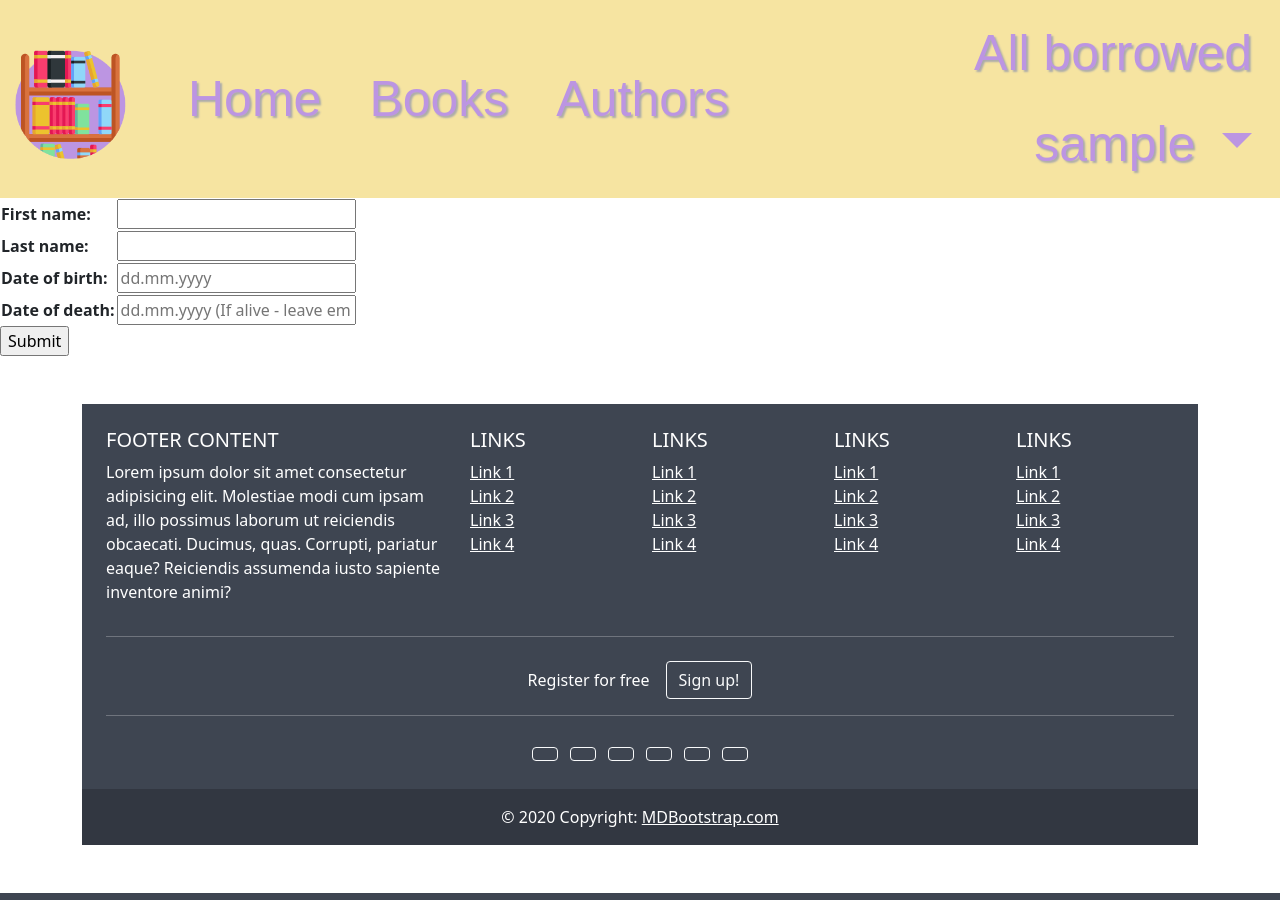
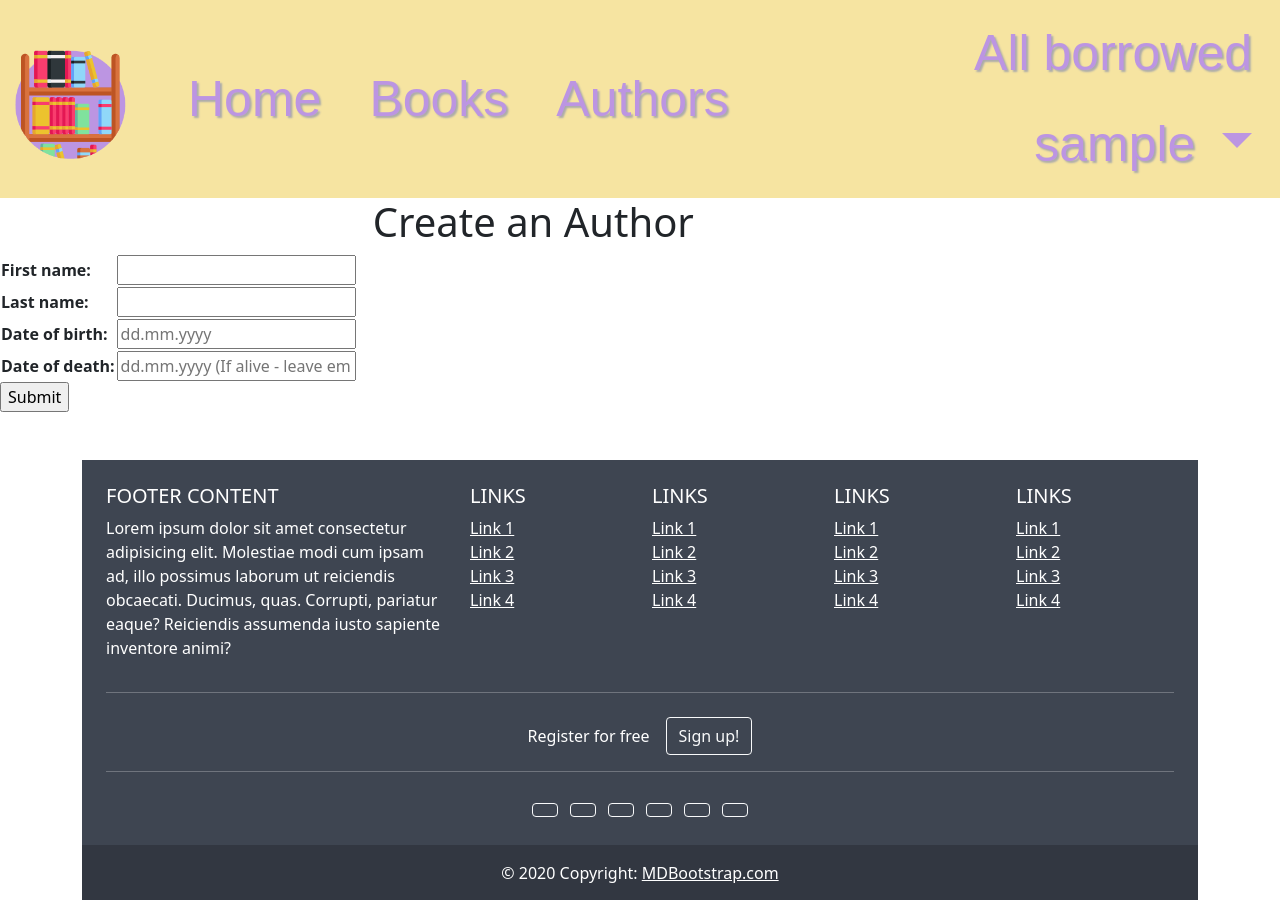
Before and after one commit to MarianaDrozd/library, a Django app: page /catalog/author/create/ in a window 1280 px wide. Shown: the top 900 px of the page. Run offline with Django 4.2, Linux system fonts and the light colour scheme; the visitor is signed in with stand-in values (Sample User, id 1); some web fonts are replaced.

Commit message:
Update forms styles

```diff
--- a/catalog/templates/catalog/author_form.html
+++ b/catalog/templates/catalog/author_form.html
@@ -1,6 +1,8 @@
 {% extends "base_generic.html" %}
 
 {% block content %}
+    <div class="main">
+        <h1 align="center">{% if author.id %}Update{% else %}Create{% endif %} an Author</h1>
       <form action="" method="post">
         {% csrf_token %}
         <table>
@@ -8,4 +10,5 @@
         </table>
         <input type="submit" value="Submit" />
       </form>
+    </div>
 {% endblock %}
--- a/catalog/templates/catalog/book_form.html
+++ b/catalog/templates/catalog/book_form.html
@@ -1,7 +1,7 @@
 {% extends "base_generic.html" %}
 
 {% block content %}
-
+    <div class="main">
         <form action="" method="post">
             {% csrf_token %}
             <table>
@@ -10,4 +10,5 @@
             <input type="submit" value="Submit">
 
         </form>
+    </div>
 {% endblock %}
```
Lines whose indentation alone changed are shown as unchanged.
